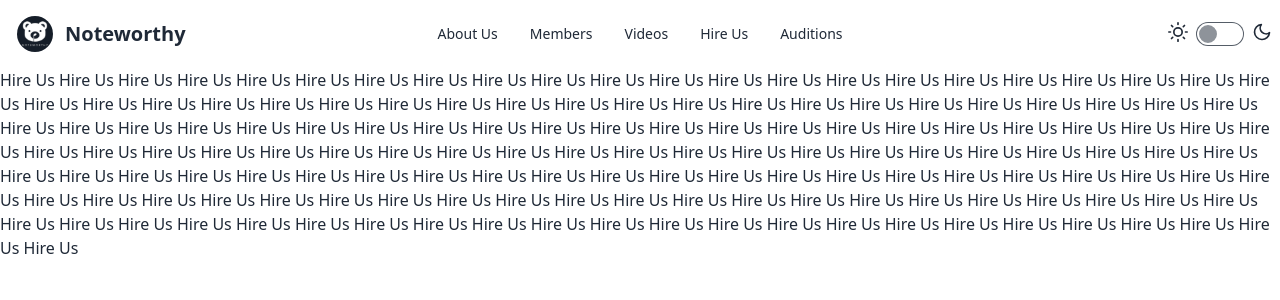
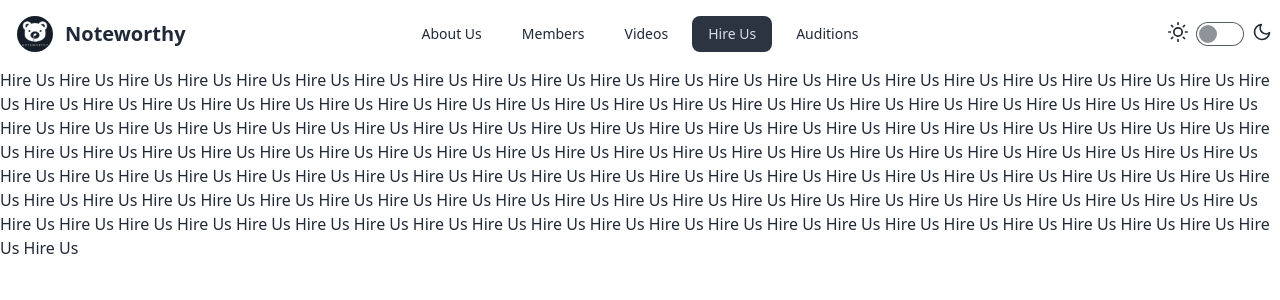
Before and after one commit to gabezbm/fullstack-project2, a React (Vite) app: page /HireUs in a window 1280 px wide. Shown: the top 300 px of the page. Built offline with nearby package versions, Linux system fonts and the light colour scheme.

Commit message:
Feat: navlink

```diff
--- a/src/components/Navbar.jsx
+++ b/src/components/Navbar.jsx
@@ -1,5 +1,6 @@
 import logo from "/logo.svg";
 import { Link } from "react-router-dom";
+import { NavLink } from "react-router-dom";
 
 const Navbar = () => {
   const NavLinks = [
@@ -36,8 +37,15 @@ const Navbar = () => {
         <div className="navbar-center hidden lg:flex">
           <ul className="menu menu-horizontal px-1">
             {NavLinks.map(({ text, url }, index) => (
-              <li key={index}>
-                <Link to={url}>{text}</Link>
+              <li className="mx-1" key={index}>
+                <NavLink
+                  to={url}
+                  className={({ isActive, isPending }) =>
+                    isPending ? "pending" : isActive ? "active" : ""
+                  }
+                >
+                  {text}
+                </NavLink>
               </li>
             ))}
           </ul>
```
